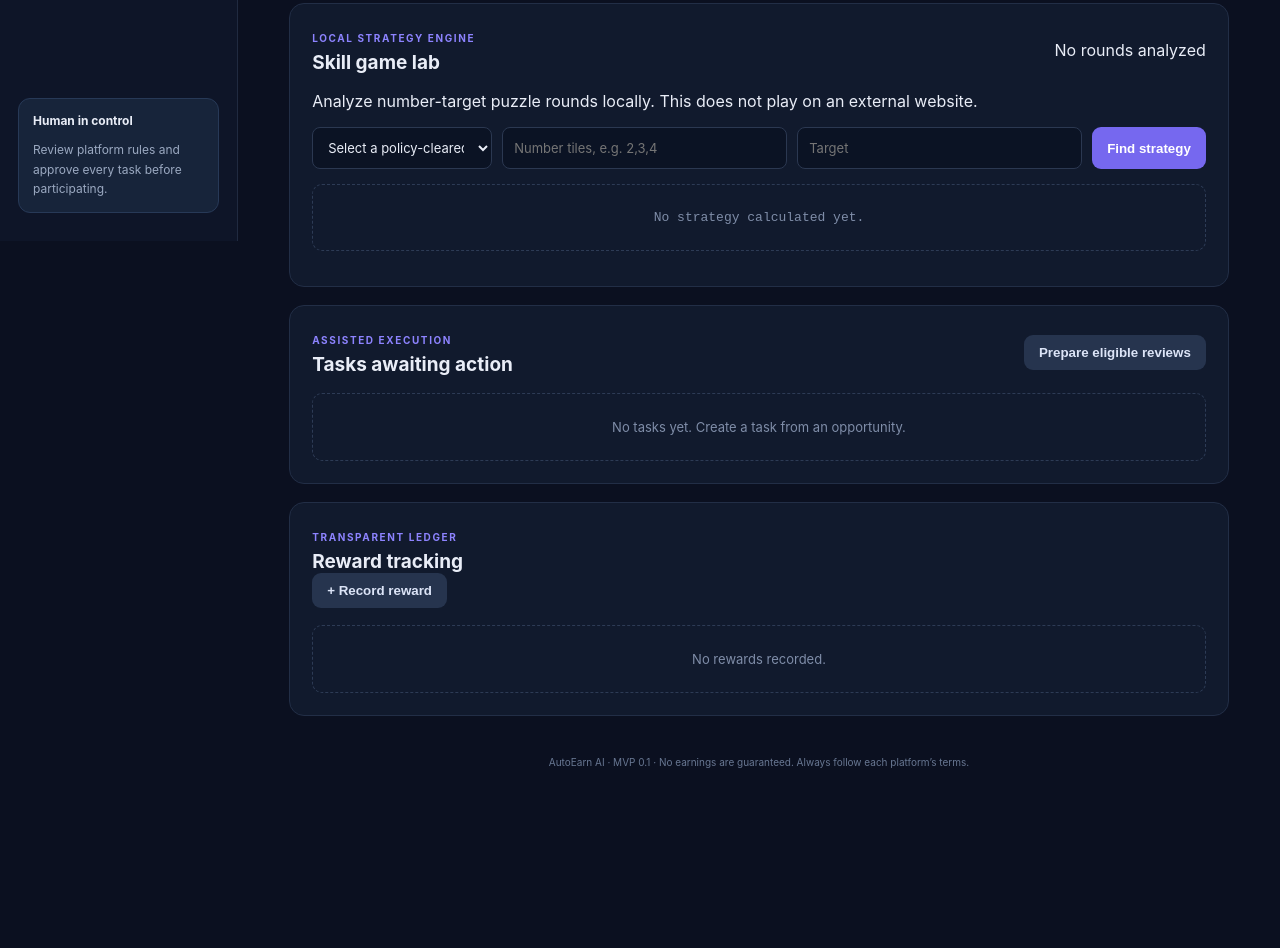
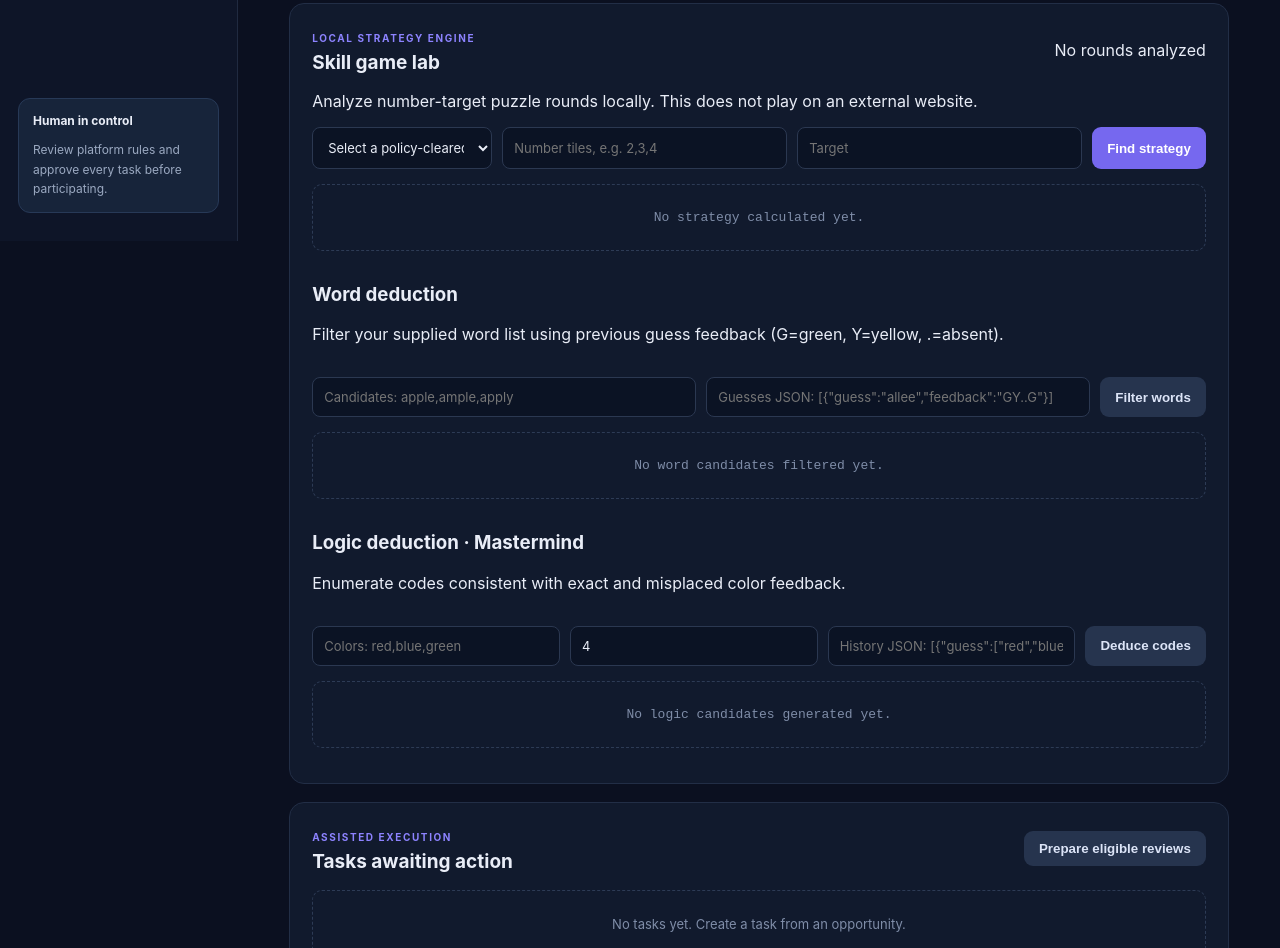
Before and after one commit to topaltopalchi-ship-it/autoearn-ai, a React app: page static/index.html in a window 1280 px wide. Shown: the part 559-1507 px from the top of the page. Before the commit the page ends 1387 px from the top, so only its background shows below. Built offline with nearby package versions, Linux system fonts and the light colour scheme; no server answers.

Commit message:
Add word and logic deduction controls to dashboard

```diff
--- a/static/index.html
+++ b/static/index.html
@@ -36,6 +36,21 @@
         <button class="primary" type="submit">Find strategy</button>
       </form>
       <pre id="game-result" class="empty">No strategy calculated yet.</pre>
+      <div class="section-head"><div><h3>Word deduction</h3><p>Filter your supplied word list using previous guess feedback (G=green, Y=yellow, .=absent).</p></div></div>
+      <form id="word-form" class="toolbar">
+        <input id="word-candidates" placeholder="Candidates: apple,ample,apply" required>
+        <input id="word-guesses" placeholder="Guesses JSON: [{&quot;guess&quot;:&quot;allee&quot;,&quot;feedback&quot;:&quot;GY..G&quot;}]" >
+        <button class="secondary" type="submit">Filter words</button>
+      </form>
+      <pre id="word-result" class="empty">No word candidates filtered yet.</pre>
+      <div class="section-head"><div><h3>Logic deduction · Mastermind</h3><p>Enumerate codes consistent with exact and misplaced color feedback.</p></div></div>
+      <form id="logic-form" class="toolbar">
+        <input id="logic-colors" placeholder="Colors: red,blue,green" required>
+        <input id="logic-length" type="number" min="2" max="6" value="4" required>
+        <input id="logic-history" placeholder="History JSON: [{&quot;guess&quot;:[&quot;red&quot;,&quot;blue&quot;],&quot;exact&quot;:1,&quot;misplaced&quot;:0}]">
+        <button class="secondary" type="submit">Deduce codes</button>
+      </form>
+      <pre id="logic-result" class="empty">No logic candidates generated yet.</pre>
     </section>
     <section class="panel" id="tasks">
       <div class="section-head"><div><span class="eyebrow">ASSISTED EXECUTION</span><h2>Tasks awaiting action</h2></div><button class="secondary" id="prepare-automation">Prepare eligible reviews</button></div>
```
